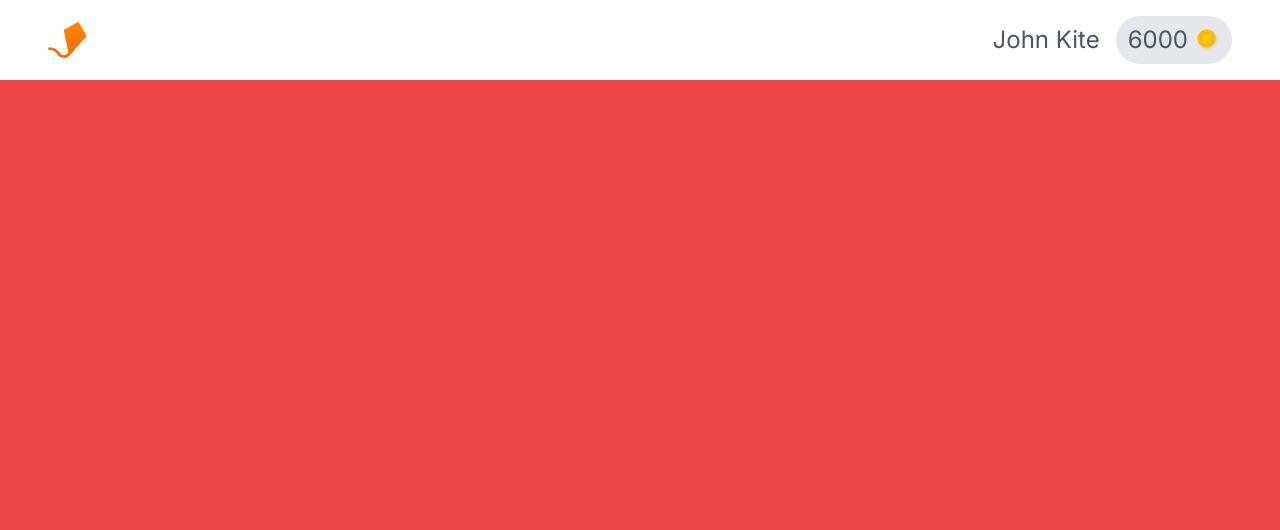
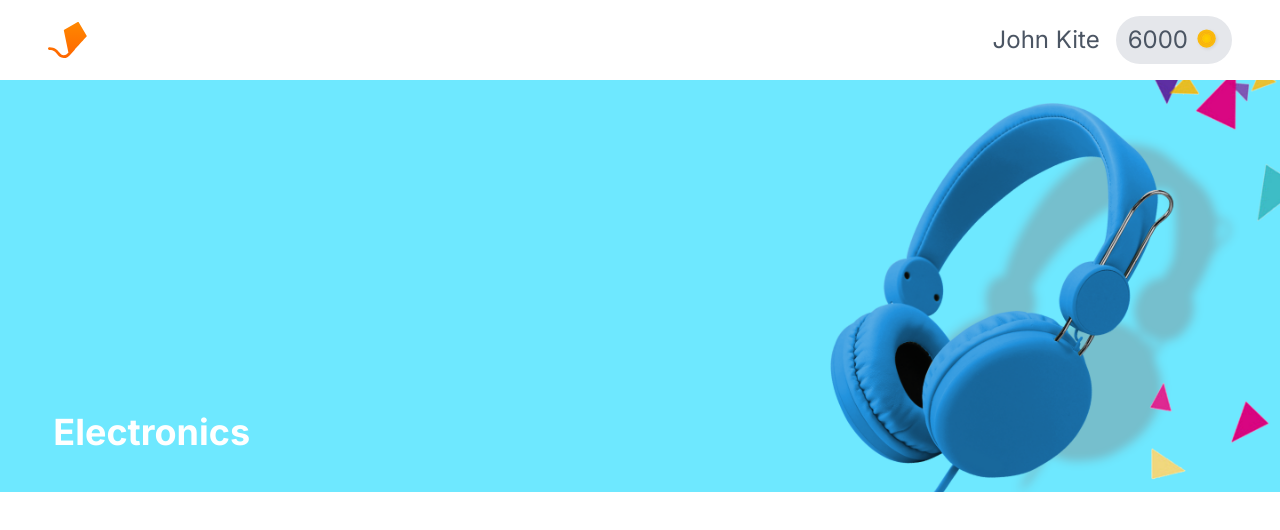
Before and after one commit to mapszk/aerolab-challenge, a Next.js app: page / in a window 1280 px wide. Shown: the top 530 px of the page. Built offline with nearby package versions, Linux system fonts and the light colour scheme.

Commit message:
Created header section

```diff
--- a/app/page.tsx
+++ b/app/page.tsx
@@ -1,6 +1,14 @@
+import Container from "@/components/Container";
+import Image from "next/image";
+
 export default function Home() {
   return (
-    <main className="bg-red-500 flex min-h-screen flex-col items-center justify-between p-24">
+    <main className="bg-red-500 flex flex-col items-center justify-between">
+      <header className="h-[412px] w-full relative bg-[url(/header-x2.png)] bg-center bg-cover">
+        <Container className="h-full flex">
+          <h1 className="mt-auto mb-10 z-10 text-4xl font-bold text-white">Electronics</h1>
+        </Container>
+      </header>
     </main>
   );
 }
--- /dev/null
+++ b/components/Container.tsx
@@ -0,0 +1,10 @@
+interface Props {
+  children: React.ReactNode,
+  className?: string
+}
+
+export default function Container({children, className}: Props) {
+  return (
+    <div className={`w-11/12 max-w-[1176px] mx-auto ${className}`}>{children}</div>
+  )
+}
```
